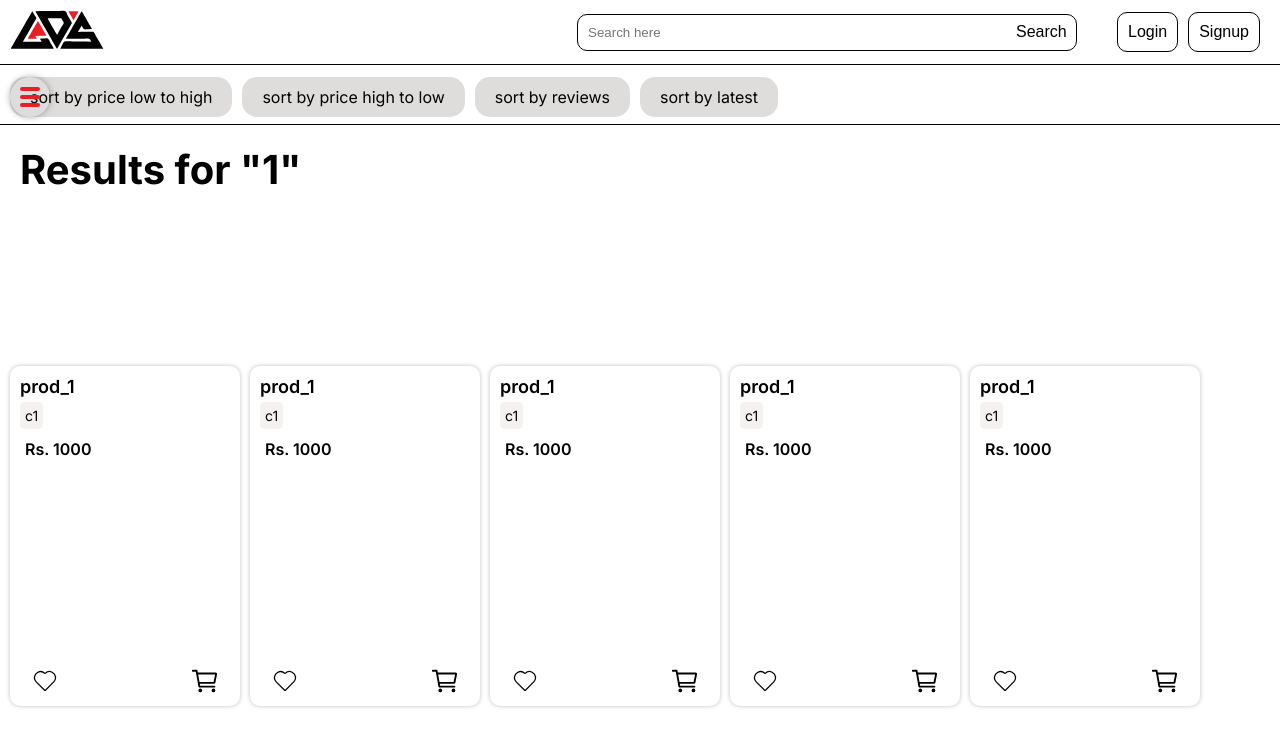
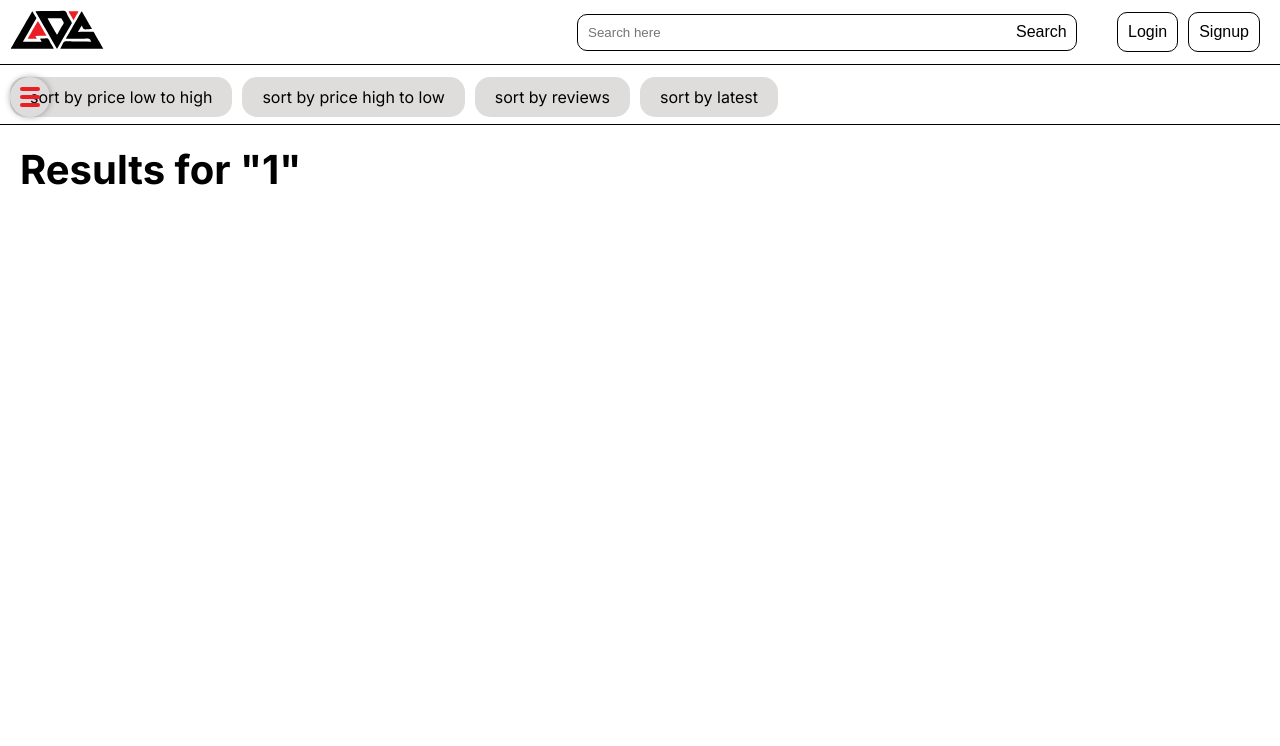
Before and after one commit to AnkushS27/lds-sports-ecommerce, a Next.js app: page /search/1 in a window 1280 px wide. Shown: the top 746 px of the page. Built offline with nearby package versions, Linux system fonts and the light colour scheme; no server answers.

Commit message:
error removed

```diff
--- a/src/app/search/[query]/page.tsx
+++ b/src/app/search/[query]/page.tsx
@@ -24,11 +24,11 @@ export default async function SearchResults({ params } : { params : { query : st
                         <div className={style1.resultsHead}>
                             Results for &quot;{params.query}&quot;
                         </div>
+                        {/* <ProductCard params={{name:'prod_1', "companyId" : "c1", "productId" : "001", "desc": "", "tags": [], "variations": [], }} />
                         <ProductCard params={{name:'prod_1', "companyId" : "c1", "productId" : "001", "desc": "", "tags": [], "variations": [], }} />
                         <ProductCard params={{name:'prod_1', "companyId" : "c1", "productId" : "001", "desc": "", "tags": [], "variations": [], }} />
                         <ProductCard params={{name:'prod_1', "companyId" : "c1", "productId" : "001", "desc": "", "tags": [], "variations": [], }} />
-                        <ProductCard params={{name:'prod_1', "companyId" : "c1", "productId" : "001", "desc": "", "tags": [], "variations": [], }} />
-                        <ProductCard params={{name:'prod_1', "companyId" : "c1", "productId" : "001", "desc": "", "tags": [], "variations": [], }} />
+                        <ProductCard params={{name:'prod_1', "companyId" : "c1", "productId" : "001", "desc": "", "tags": [], "variations": [], }} /> */}
                     </div>
                 </div>
             </div>
```
